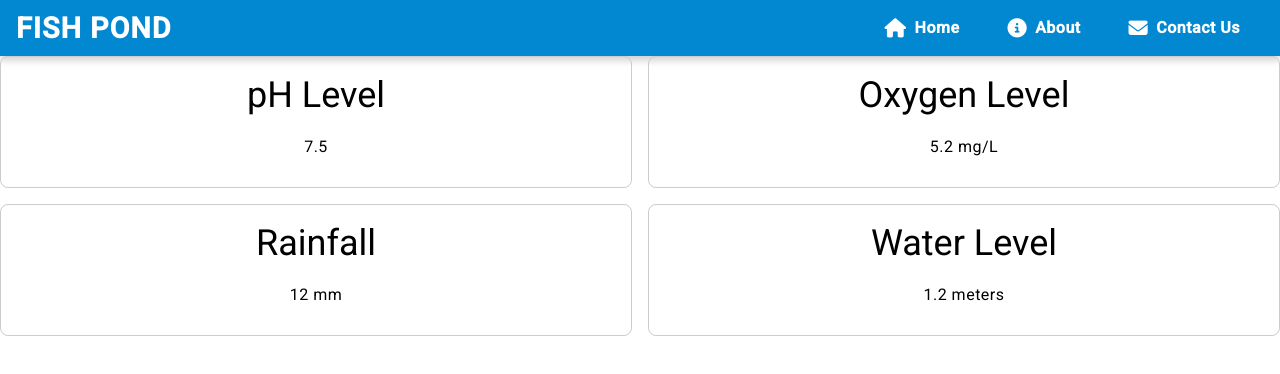
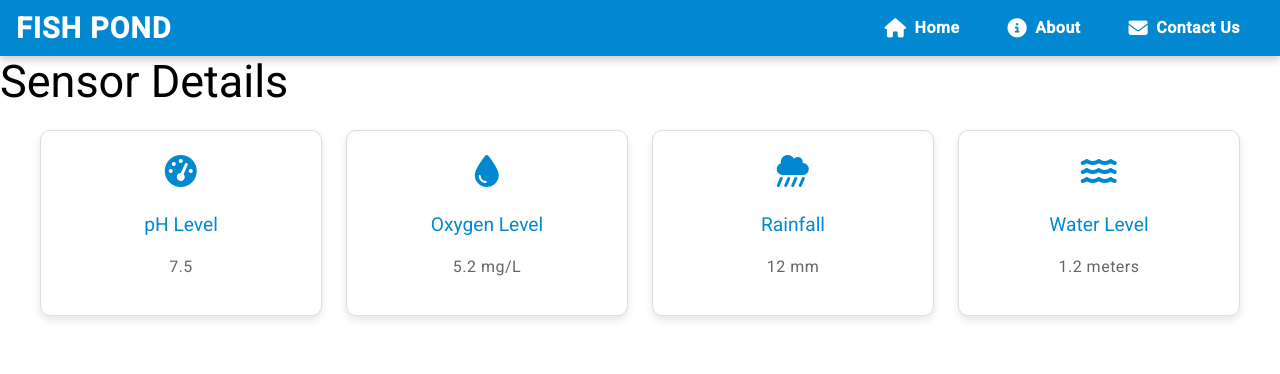
Before and after one commit to minnukota381/Fish-Pond-Monitoring-UI, an Angular app: page /pond/1 in a window 1280 px wide. Shown: the top 374 px of the page. Built offline with nearby package versions, Linux system fonts and the light colour scheme.

Commit message:
"Updated sensor details component with new CSS styles, added icon display to HTML template, and implemented getIcon function in TypeScript file."

```diff
--- a/src/app/sensor-details/sensor-details.component.css
+++ b/src/app/sensor-details/sensor-details.component.css
@@ -1,12 +1,45 @@
 .sensor-cards {
   display: grid;
-  grid-template-columns: repeat(2, 1fr);
-  gap: 1rem;
+  grid-template-columns: repeat(auto-fit, minmax(200px, 1fr));
+  gap: 1.5rem;
+  margin: 0 auto;
+  max-width: 1200px;
 }
 
 .sensor-card {
-  border: 1px solid #ccc;
-  border-radius: 8px;
-  padding: 1rem;
+  border: 1px solid #ddd;
+  border-radius: 10px;
+  background-color: #fff;
+  padding: 1.5rem;
+  box-shadow: 0 4px 8px rgba(0, 0, 0, 0.1);
+  transition: transform 0.3s ease, box-shadow 0.3s ease;
   text-align: center;
 }
+
+.sensor-card:hover {
+  transform: translateY(-5px);
+  box-shadow: 0 8px 16px rgba(0, 0, 0, 0.2);
+}
+
+.sensor-icon {
+  font-size: 2rem;
+  color: #0288d1;
+  margin-bottom: 1rem;
+}
+
+.sensor-card h3 {
+  color: #0288d1;
+  margin-bottom: 0.5rem;
+  font-size: 1.2rem;
+}
+
+.sensor-card p {
+  color: #666;
+  font-size: 1rem;
+}
+
+@media (max-width: 768px) {
+  .sensor-cards {
+    grid-template-columns: repeat(auto-fit, minmax(150px, 1fr));
+  }
+}
--- a/src/app/sensor-details/sensor-details.component.html
+++ b/src/app/sensor-details/sensor-details.component.html
@@ -1,5 +1,9 @@
+<h2>Sensor Details</h2>
 <div class="sensor-cards">
   <div class="sensor-card" *ngFor="let sensor of sensors">
+    <div class="sensor-icon">
+      <i [ngClass]="getIcon(sensor.name)"></i>
+    </div>
     <h3>{{ sensor.name }}</h3>
     <p>{{ sensor.value }}</p>
   </div>
--- a/src/app/sensor-details/sensor-details.component.ts
+++ b/src/app/sensor-details/sensor-details.component.ts
@@ -3,7 +3,7 @@ import { Component } from '@angular/core';
 @Component({
   selector: 'app-sensor-details',
   templateUrl: './sensor-details.component.html',
-  styleUrl: './sensor-details.component.css'
+  styleUrls: ['./sensor-details.component.css']
 })
 export class SensorDetailsComponent {
   sensors = [
@@ -14,4 +14,18 @@ export class SensorDetailsComponent {
     // Add more sensors as needed
   ];
 
+  getIcon(sensorName: string): string {
+    switch (sensorName) {
+      case 'pH Level':
+        return 'fas fa-tachometer-alt'; // Example icon for pH level
+      case 'Oxygen Level':
+        return 'fas fa-tint'; // Example icon for oxygen level
+      case 'Rainfall':
+        return 'fas fa-cloud-showers-heavy'; // Example icon for rainfall
+      case 'Water Level':
+        return 'fas fa-water'; // Example icon for water level
+      default:
+        return 'fas fa-cogs'; // Default icon
+    }
+  }
 }
```
